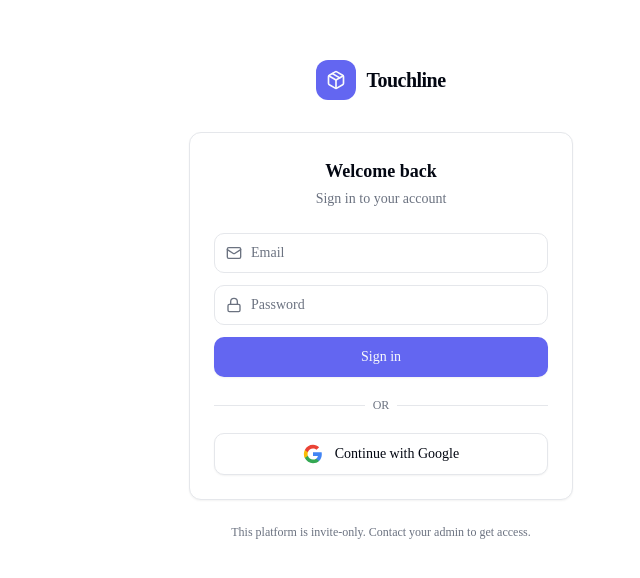
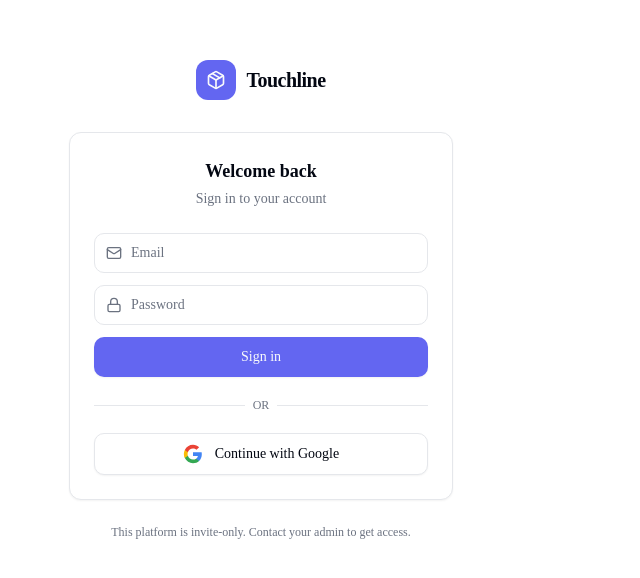
Before and after one commit to kagz-01/T-Inventory, a Next.js app: page /login in a window 1280 px wide. Shown: the part 124-702 px from the top of the page, without its empty margins (379-1019 px from the left). Built offline with nearby package versions, Linux system fonts and the light colour scheme; no server answers.

Commit message:
Fix landing page zoom - conditional sidebar padding
- Created AppShell client component that checks session before applying md:pl-[240px]
- Landing/login pages now render full-width without sidebar padding
- Dashboard/app pages still get the sidebar offset when authenticated

```diff
--- a/src/app/layout.tsx
+++ b/src/app/layout.tsx
@@ -3,6 +3,7 @@
 import "./globals.css";
 import Providers from "@/components/Providers";
 import Sidebar from "@/components/Sidebar";
+import AppShell from "@/components/AppShell";
 
 const inter = Inter({
   subsets: ["latin"],
@@ -31,11 +32,7 @@
       <body className={inter.variable}>
         <Providers>
           <Sidebar />
-          <main className="md:pl-[240px] min-h-screen pb-20 md:pb-0 transition-all duration-200">
-            <div className="mx-auto max-w-6xl px-4 py-6 sm:px-6 lg:px-8">
-              {children}
-            </div>
-          </main>
+          <AppShell>{children}</AppShell>
         </Providers>
       </body>
     </html>
--- /dev/null
+++ b/src/components/AppShell.tsx
@@ -0,0 +1,20 @@
+"use client";
+
+import { useSession } from "next-auth/react";
+
+export default function AppShell({ children }: { children: React.ReactNode }) {
+  const { data: session } = useSession();
+  const hasSidebar = !!session?.user;
+
+  return (
+    <main
+      className={`min-h-screen pb-20 md:pb-0 transition-all duration-200 ${
+        hasSidebar ? "md:pl-[240px]" : ""
+      }`}
+    >
+      <div className="mx-auto max-w-6xl px-4 py-6 sm:px-6 lg:px-8">
+        {children}
+      </div>
+    </main>
+  );
+}
```
